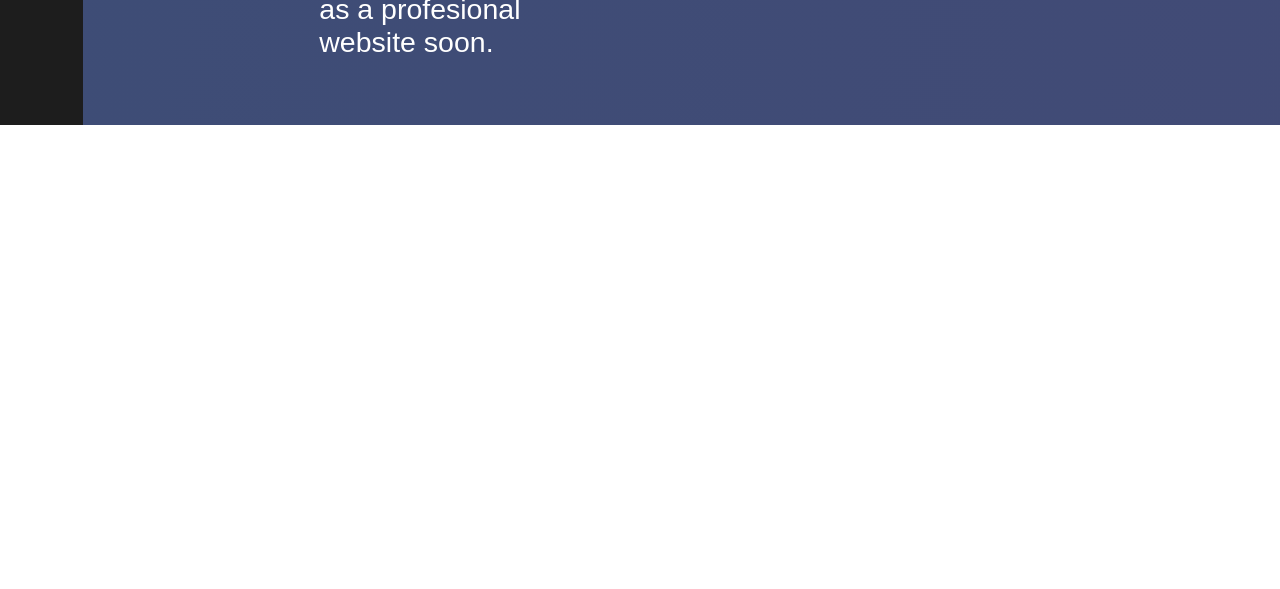
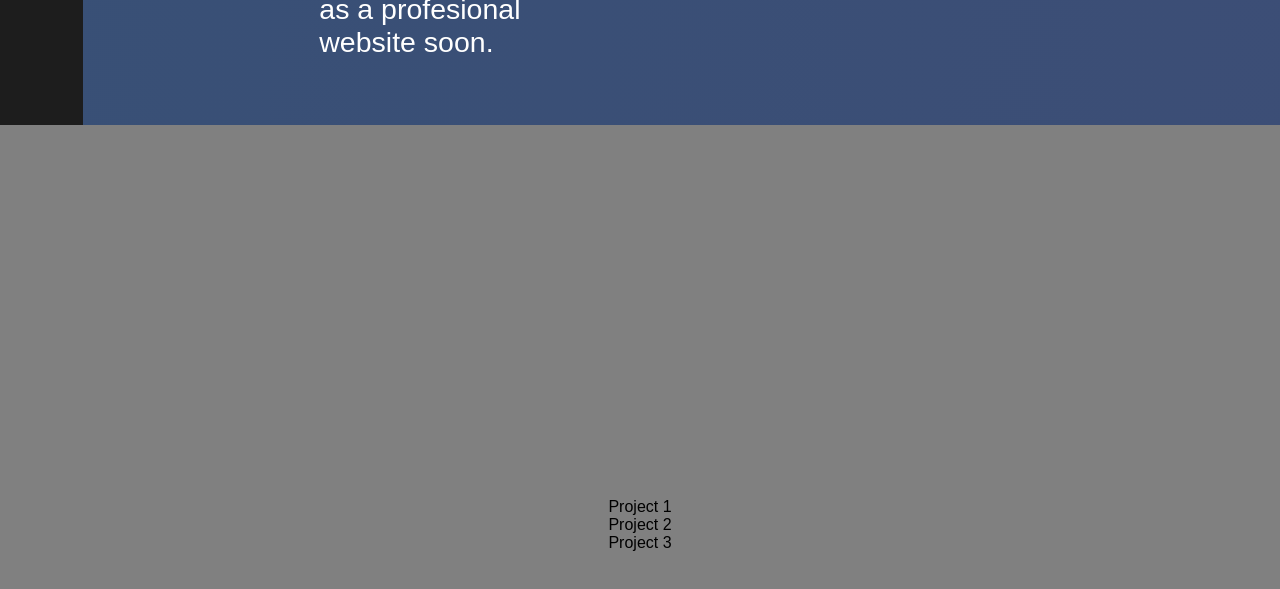
Before and after one commit to Waamer/FirstWebsite, a plain HTML site: page index.html in a window 1280 px wide. Shown: the part 1475-2064 px from the top of the page. Before the commit the page ends 1600 px from the top, so only its background shows below. Drawn offline with nearby package versions, Linux system fonts and the light colour scheme; a web font is replaced by a local one.

Commit message:
Update idk

```diff
--- a/index.html
+++ b/index.html
@@ -63,6 +63,26 @@
 
             </section>
 
+            <section id="sec-3" onmouseover="chbg3('rgb(8,253,216)')" onmouseout="chbg3('rgb(95,105,116)')">
+
+                <div class="Projects">
+
+                    <div class="Project1">
+                        <div class="Project1Txt">Project 1</div>
+                    </div>
+
+                    <div class="Project2">
+                        <div class="Project2Txt">Project 2</div>
+                    </div>
+
+                    <div class="Project3">
+                        <div class="Project3Txt">Project 3</div>
+                    </div>
+
+                </div>
+
+            </section>
+
             <div class="IconBar" style="font-size:30px">
                 <ul>
                     <div class="HomeTool"><a href="#sec-1"><i class="ti ti-home-2" onmouseover="chbg('rgb(8,253,216)')" onmouseout="chbg('rgb(95,105,116)')"><span class="HomeTip">Home</span></i></a></div>
--- a/main.css
+++ b/main.css
@@ -139,7 +139,12 @@ section{
     background: rgb(255,184,140);
     background-size: 1000%;
     background-image: linear-gradient(95deg, #2b5876, #4e4376);
-    animation: bg-animation 8s infinite
+    animation: bg-animation 3s infinite
+}
+
+#sec-3{
+    position: relative;
+    background-color: grey;
 }
 
 @keyframes bg-animation{
```
